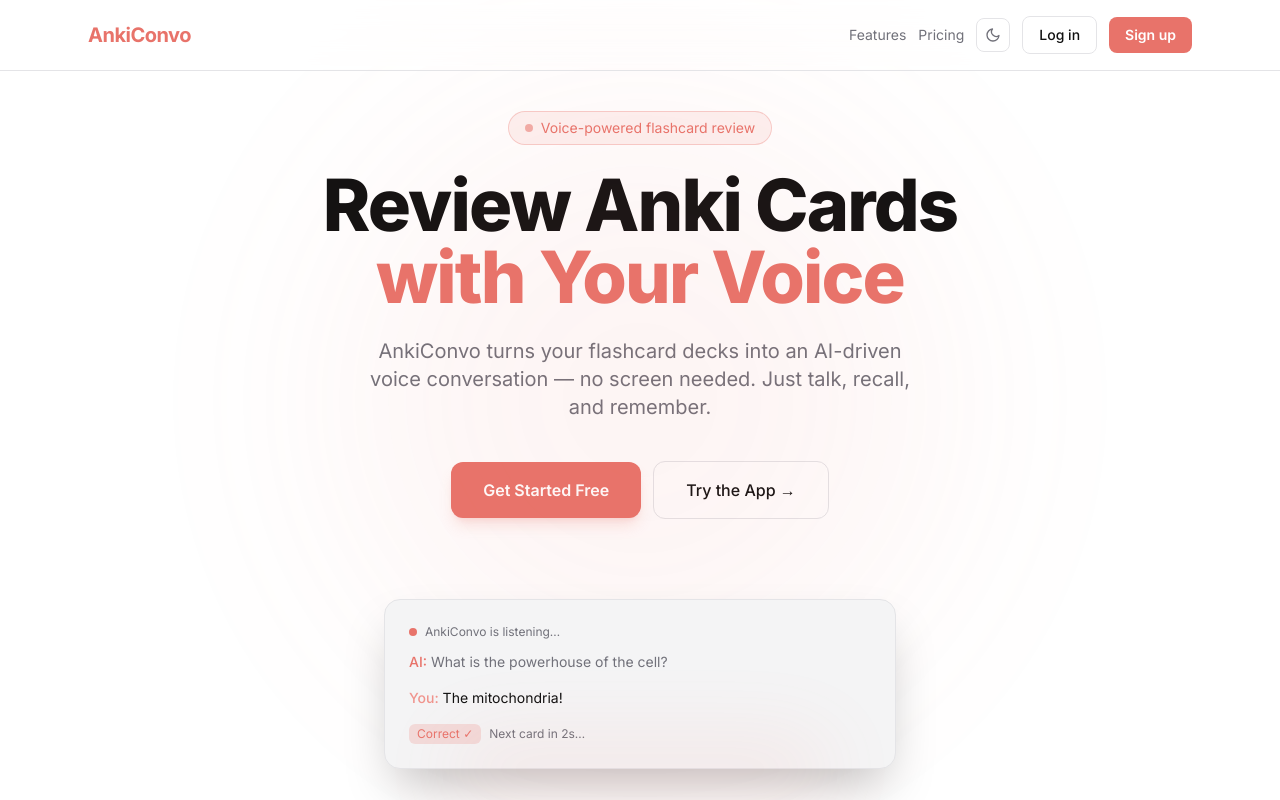
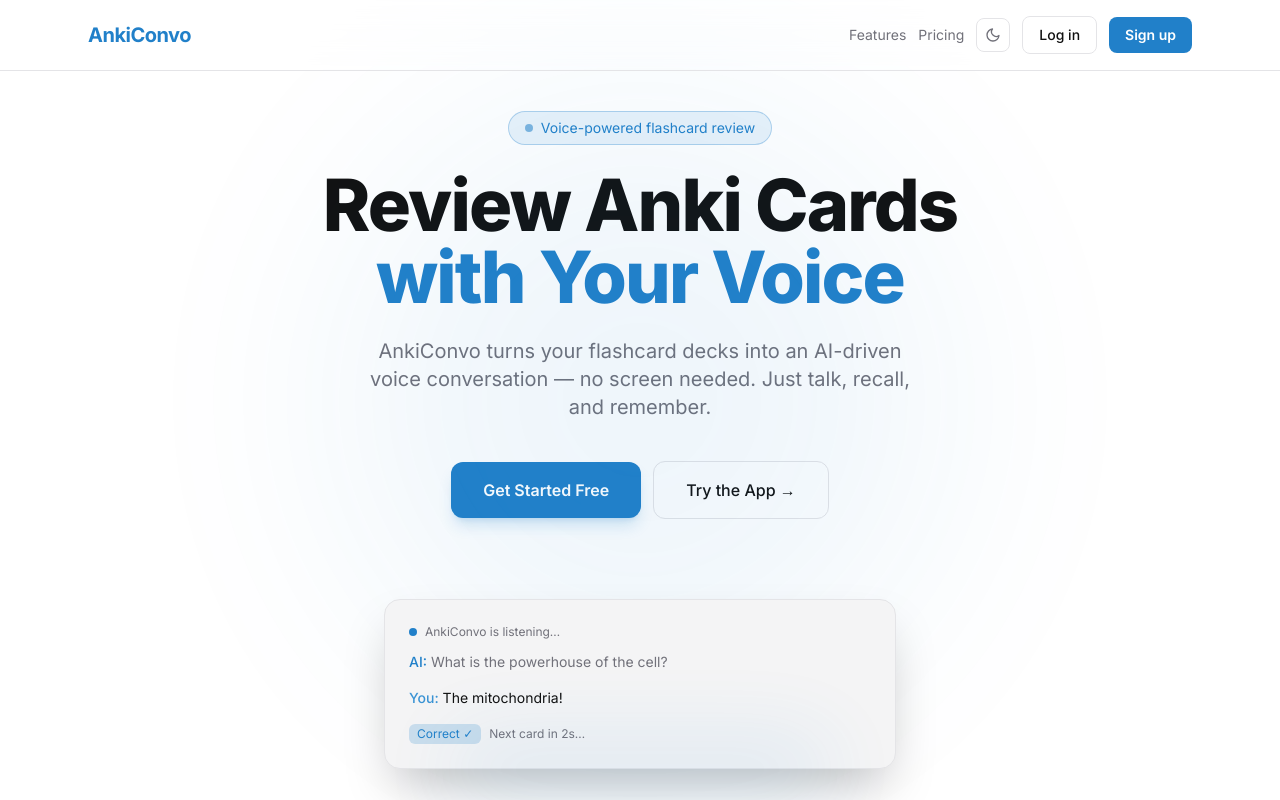
Before and after one commit to TikeDev/anki-convo, a Next.js app in the folder apps/landing/: page / in a window 1280 px wide. Shown: the top 800 px of the page. Built offline with nearby package versions, Linux system fonts and the light colour scheme; no server answers.

Commit message:
change salmon to blue

```diff
--- a/apps/landing/tailwind.config.ts
+++ b/apps/landing/tailwind.config.ts
@@ -14,9 +14,9 @@
         'surface-alt': 'var(--surface-alt)',
         border: 'var(--border)',
         salmon: {
-          DEFAULT: '#E8736A',
-          hover: '#F0948D',
-          dim: 'rgba(232,115,106,0.15)',
+          DEFAULT: '#2180C9',
+          hover: '#3A93D4',
+          dim: 'rgba(33,128,201,0.15)',
         },
         text: {
           primary: 'var(--text-primary)',
```
